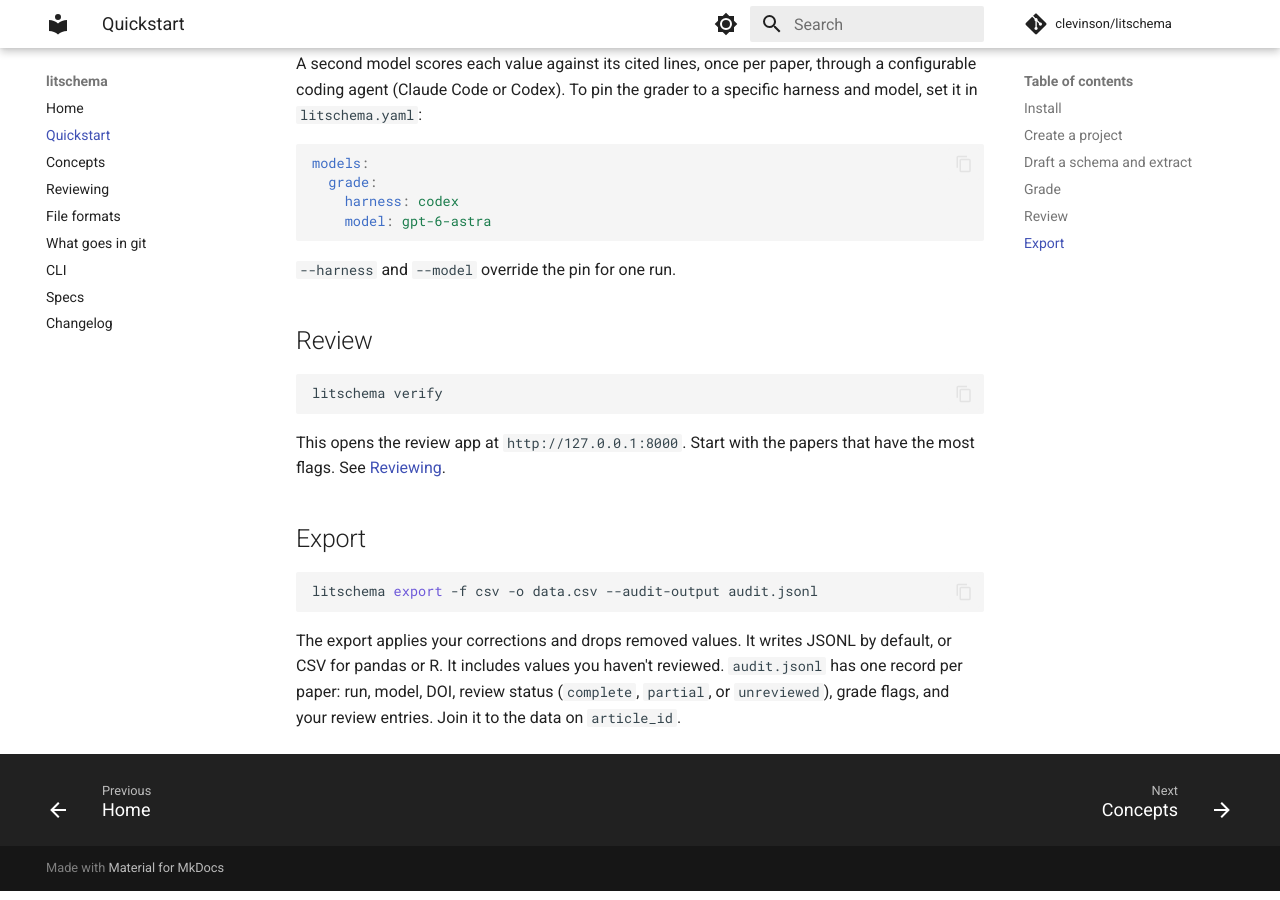
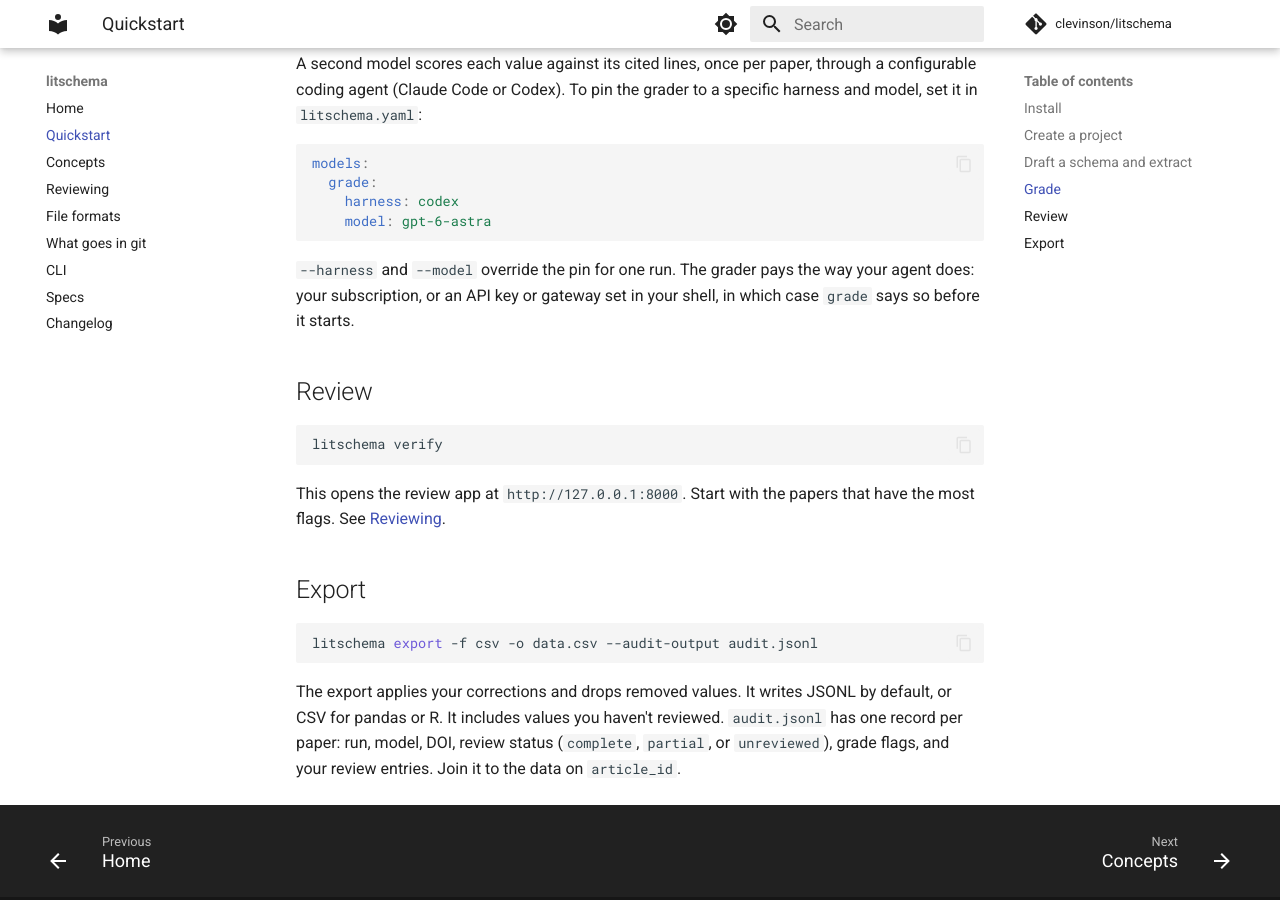
Before and after one commit to clevinson/litschema, an MkDocs documentation site: the page built from docs/quickstart.md, in a window 1280 px wide and 900 px high, scrolled down 1001 px. Built offline with MkDocs 1.6.1 and Material for MkDocs 9.7.7, drawn with Linux system fonts in a browser that asks for light colours; comment, search, counter and statistics services are not loaded.

Commit message:
fix(grade): run the claude grader with the user's credentials and note api billing (#36)

````diff
--- a/docs/quickstart.md
+++ b/docs/quickstart.md
@@ -53,7 +53,9 @@ models:
     model: gpt-6-astra
 ```
 
-`--harness` and `--model` override the pin for one run.
+`--harness` and `--model` override the pin for one run. The grader pays the way
+your agent does: your subscription, or an API key or gateway set in your
+shell, in which case `grade` says so before it starts.
 
 ## Review
 
````
Also changed, not shown: CHANGELOG.md (+4 -0 lines), specs/grading/spec.md (+6 -3 lines), 3 other files.
